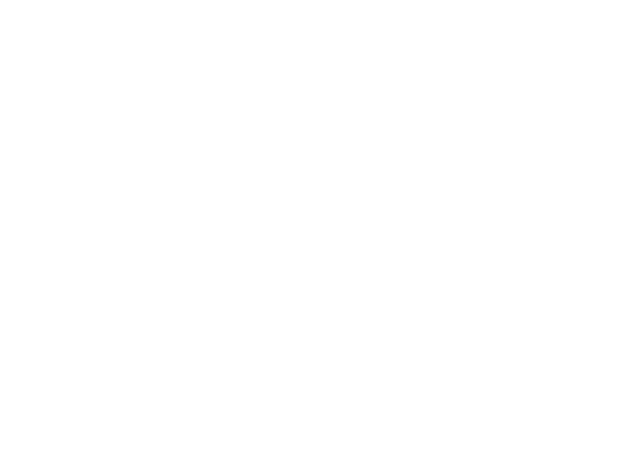
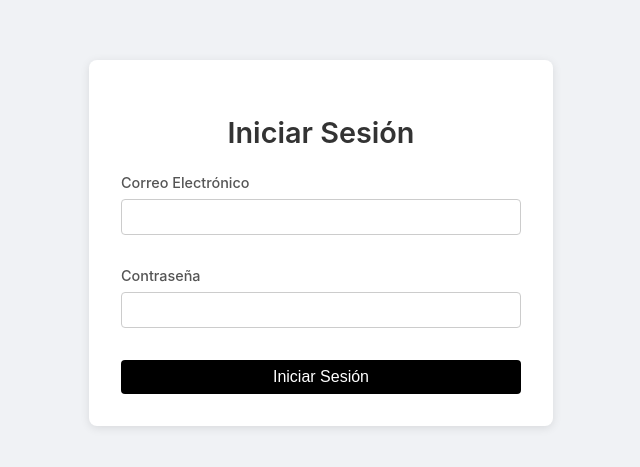
Before and after one commit to RubenPallin/AxiomPFC, a React (Create React App) app in the folder axiom-frontend/: page /login in a window 1280 px wide. Before the commit this address had no page. Shown: the part 177-644 px from the top of the page, without its empty margins (319-959 px from the left). Built offline with nearby package versions, Linux system fonts and the light colour scheme.

Commit message:
Añadido el Login

```diff
--- a/axiom-frontend/src/App.js
+++ b/axiom-frontend/src/App.js
@@ -7,6 +7,7 @@
 import Cart from './components/cart/Cart';
 import Register from './components/register/Register';
 import './App.css';
+import Login from './components/login/Login';
 
 function App() {
   return (
@@ -35,6 +36,7 @@
           />
 
           <Route path="/register" element={<Register />} />
+          <Route path="/login" element={<Login />} />
         </Routes>
       </div>
     </Router>
--- /dev/null
+++ b/axiom-frontend/src/components/login/Login.css
@@ -0,0 +1,102 @@
+.login-container {
+    display: flex;
+    justify-content: center;
+    align-items: center;
+    min-height: 100vh;
+    background-color: #f0f2f5;
+    padding: 20px;
+  }
+
+  .login-form-wrapper {
+    width: 100%;
+    max-width: 400px;
+    background-color: #ffffff;
+    border-radius: 8px;
+    box-shadow: 0 2px 10px rgba(0, 0, 0, 0.1);
+    padding: 2rem;
+  }
+
+  h2 {
+    text-align: center;
+    margin-bottom: 1.5rem;
+    color: #333;
+    font-size: 1.8rem;
+    font-weight: 600;
+  }
+
+  .login-form {
+    display: flex;
+    flex-direction: column;
+    gap: 1rem;
+  }
+
+  .input-group {
+    display: flex;
+    flex-direction: column;
+    gap: 0.5rem;
+  }
+
+  .input-group label {
+    font-size: 0.9rem;
+    font-weight: 500;
+    color: #555;
+  }
+
+  .login-form input {
+    width: auto;
+    padding: 0.5rem;
+    border: 1px solid #ccc;
+    border-radius: 4px;
+    font-size: 1rem;
+    transition: border-color 0.2s ease-in-out;
+  }
+
+  .login-form input:focus {
+    outline: none;
+    border-color: #4a90e2;
+    box-shadow: 0 0 0 2px rgba(74, 144, 226, 0.2);
+  }
+
+  .submit-button {
+    width: 100%;
+    padding: 0.5rem;
+    background-color: #000000;
+    color: #ffffff;
+    border: none;
+    border-radius: 4px;
+    font-size: 1rem;
+    font-weight: 500;
+    cursor: pointer;
+    transition: background-color 0.2s ease-in-out;
+  }
+
+  .submit-button:hover {
+    background-color: #3a7bc8;
+  }
+
+  .submit-button:disabled {
+    background-color: #a0a0a0;
+    cursor: not-allowed;
+  }
+
+  .error-message {
+    color: #e74c3c;
+    text-align: center;
+    margin-bottom: 1rem;
+    font-size: 0.9rem;
+  }
+
+  @media (max-width: 480px) {
+    .login-form-wrapper {
+      padding: 1.5rem;
+    }
+
+    h2 {
+      font-size: 1.5rem;
+    }
+
+    .login-form input,
+    .submit-button {
+      font-size: 0.9rem;
+    }
+  }
--- /dev/null
+++ b/axiom-frontend/src/components/login/Login.js
@@ -0,0 +1,76 @@
+import React, { useState } from 'react';
+import axios from 'axios';
+import './Login.css';
+
+const Login = () => {
+  const [formData, setFormData] = useState({
+    email: '',
+    password: '',
+  });
+  const [error, setError] = useState('');
+  const [loading, setLoading] = useState(false);
+
+  const handleChange = (e) => {
+    const { name, value } = e.target;
+    setFormData((prev) => ({
+      ...prev,
+      [name]: value,
+    }));
+  };
+
+  const handleSubmit = async (e) => {
+    e.preventDefault();
+    setLoading(true);
+    setError('');
+
+    try {
+      const response = await axios.post('http://localhost:3000/auth/login', formData);
+      const { access_token } = response.data;
+      localStorage.setItem('token', access_token);
+      // Redirigir al usuario a la página principal o dashboard
+      window.location.href = '/mainAxiom';
+    } catch (err) {
+      setError(err.response?.data?.message || 'Error al iniciar sesión. Por favor, intente nuevamente.');
+    } finally {
+      setLoading(false);
+    }
+  };
+
+  return (
+    <div className="login-container">
+      <div className="login-form-wrapper">
+        <h2>Iniciar Sesión</h2>
+        <form onSubmit={handleSubmit} className="login-form">
+          {error && <div className="error-message">{error}</div>}
+          <div className="input-group">
+            <label htmlFor="email">Correo Electrónico</label>
+            <input
+              type="email"
+              id="email"
+              name="email"
+              value={formData.email}
+              onChange={handleChange}
+              required
+            />
+          </div>
+          <div className="input-group">
+            <label htmlFor="password">Contraseña</label>
+            <input
+              type="password"
+              id="password"
+              name="password"
+              value={formData.password}
+              onChange={handleChange}
+              required
+            />
+          </div>
+          <button type="submit" className="submit-button" disabled={loading}>
+            {loading ? 'Iniciando sesión...' : 'Iniciar Sesión'}
+          </button>
+        </form>
+      </div>
+    </div>
+  );
+};
+
+export default Login;
```
Also changed, not shown: 1 other file (tests, documents, lock files or other folders).
